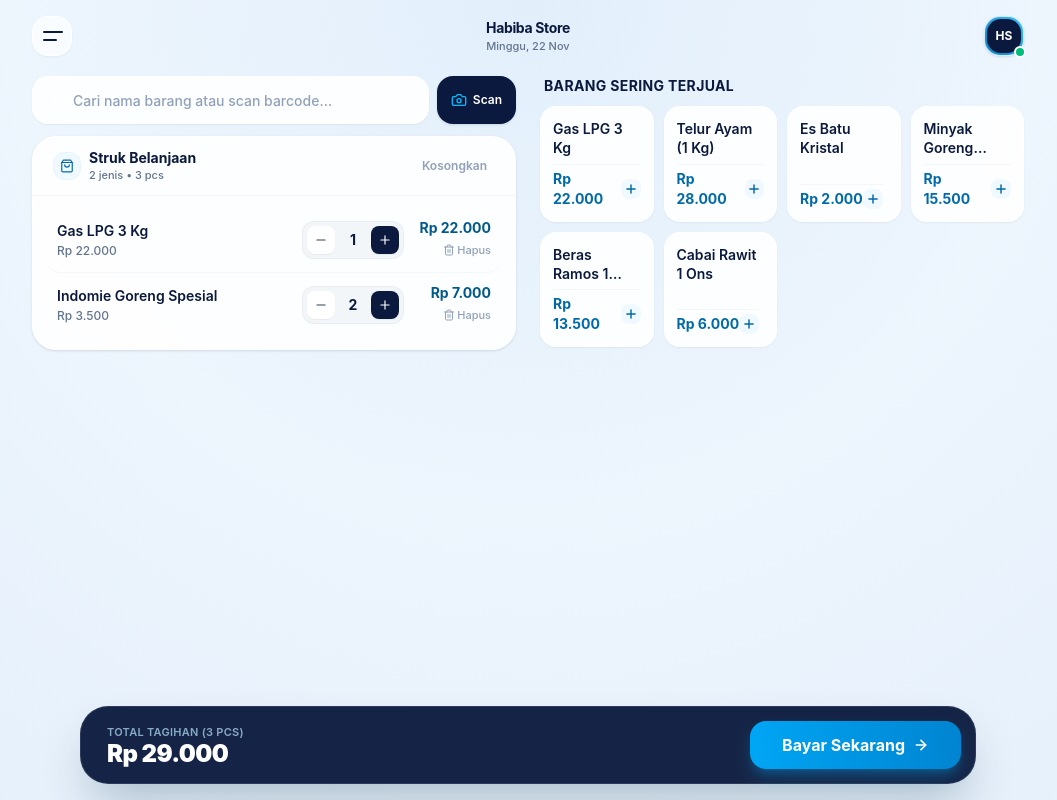
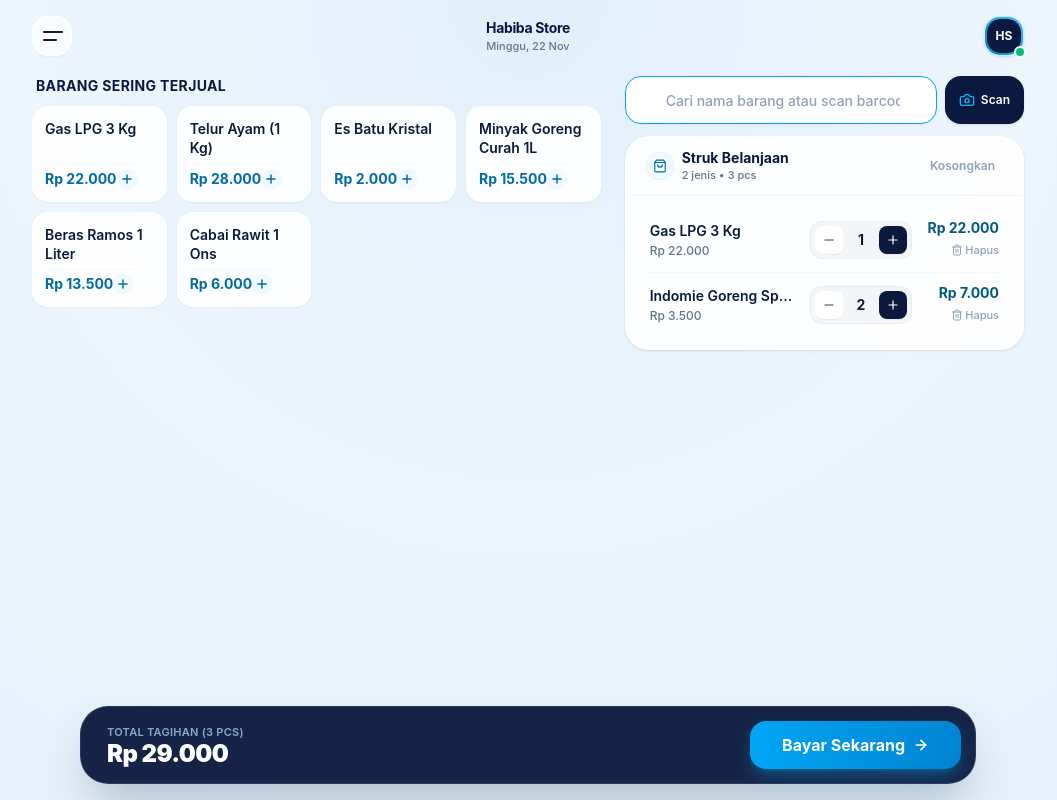
Before and after one commit to yodi-dev/kasiry, a Vue app: page / in a window 1280 px wide. Shown: the whole page, without its empty margins (112-1169 px from the left). Built offline with nearby package versions, Linux system fonts and the light colour scheme.

Commit message:
feat: place barcode search bar above cart, add autofocus, and handle enter key for scanner

```diff
--- a/src/App.vue
+++ b/src/App.vue
@@ -37,6 +37,7 @@ const cart = ref([
 // State Pencarian Barcode / Barang
 const searchQuery = ref('')
 const scannedBarcode = ref('')
+const barcodeInputBarRef = ref(null)
 
 // State Modals
 const isPaymentOpen = ref(false)
@@ -95,6 +96,7 @@ const addToCart = (product) => {
       qty: 1
     })
   }
+  barcodeInputBarRef.value?.focusInput()
 }
 
 const increaseQty = (productId) => {
@@ -287,10 +289,19 @@ const handleActivateLicense = (code) => {
     <main class="w-full max-w-5xl mx-auto px-4 py-3">
       <div class="grid grid-cols-1 lg:grid-cols-12 gap-4 lg:gap-6 items-start">
 
-        <!-- KOLOM 1: FORM INPUT BARCODE & KERANJANG (Sejajar & Menyatu Secara Logis) -->
-        <div class="lg:col-span-6 flex flex-col gap-3">
-          <!-- Form Input Barcode & Search (Mengambang Sejajar di Atas Keranjang) -->
+        <!-- BAGIAN 1: BARANG SERING TERJUAL (Di HP posisinya di atas, di Desktop di Kolom Kiri) -->
+        <div class="lg:col-span-6 xl:col-span-7 flex flex-col gap-3">
+          <FrequentProductsSection
+            :frequentProducts="frequentProducts"
+            @selectProduct="addToCart"
+          />
+        </div>
+
+        <!-- BAGIAN 2: FORM INPUT BARCODE & KERANJANG (Form Input Mengambang Tepat di Atas Keranjang yang di Bawah) -->
+        <div class="lg:col-span-6 xl:col-span-5 flex flex-col gap-3">
+          <!-- Form Input Barcode & Search (Autofocus & Mengambang di Atas Keranjang) -->
           <BarcodeInputBar
+            ref="barcodeInputBarRef"
             v-model:searchQuery="searchQuery"
             :searchResults="searchResults"
             @selectProduct="addToCart"
@@ -298,21 +309,13 @@ const handleActivateLicense = (code) => {
             @triggerLazyInventory="triggerLazyInventory"
           />
 
-          <!-- Keranjang Belanjaan / Struk -->
+          <!-- Keranjang Belanjaan / Struk (Di Bawah Form Input) -->
           <CartSection
             :cartItems="cart"
             @increaseQty="increaseQty"
             @decreaseQty="decreaseQty"
             @removeItem="removeItem"
             @clearCart="clearCart"
-          />
-        </div>
-
-        <!-- KOLOM 2: BARANG SERING TERJUAL (Tombol Cepat) -->
-        <div class="lg:col-span-6 flex flex-col gap-3">
-          <FrequentProductsSection
-            :frequentProducts="frequentProducts"
-            @selectProduct="addToCart"
           />
         </div>
 
--- a/src/components/BarcodeInputBar.vue
+++ b/src/components/BarcodeInputBar.vue
@@ -1,5 +1,5 @@
 <script setup>
-import { ref } from 'vue'
+import { ref, onMounted, nextTick } from 'vue'
 import { Search, Camera, X, PlusCircle } from '@lucide/vue'
 
 const props = defineProps({
@@ -22,13 +22,30 @@ const emit = defineEmits([
 
 const inputRef = ref(null)
 
+// Autofocus saat komponen dimuat
+onMounted(() => {
+  nextTick(() => {
+    inputRef.value?.focus()
+  })
+})
+
+const focusInput = () => {
+  nextTick(() => {
+    inputRef.value?.focus()
+  })
+}
+
+defineExpose({
+  focusInput
+})
+
 const handleInput = (e) => {
   emit('update:searchQuery', e.target.value)
 }
 
 const clearInput = () => {
   emit('update:searchQuery', '')
-  if (inputRef.value) inputRef.value.focus()
+  focusInput()
 }
 
 const onSelect = (product) => {
@@ -41,11 +58,19 @@ const onTriggerUnknown = () => {
   emit('triggerLazyInventory', code)
   clearInput()
 }
+
+const handleEnter = () => {
+  if (props.searchResults && props.searchResults.length > 0) {
+    onSelect(props.searchResults[0])
+  } else if (props.searchQuery.trim().length > 0) {
+    onTriggerUnknown()
+  }
+}
 </script>
 
 <template>
   <div class="relative w-full">
-    <!-- Form Input Barcode & Search (Floating Glassmorphism Pill) -->
+    <!-- Form Input Barcode & Search (Floating Glassmorphism Pill tepat di atas Keranjang) -->
     <div class="flex items-center gap-2">
       <div class="relative flex-1">
         <div class="absolute inset-y-0 left-0 pl-3.5 flex items-center pointer-events-none text-slate-400">
@@ -55,10 +80,12 @@ const onTriggerUnknown = () => {
         <input
           ref="inputRef"
           type="text"
+          autofocus
           :value="searchQuery"
           @input="handleInput"
+          @keydown.enter="handleEnter"
           placeholder="Cari nama barang atau scan barcode..."
-          class="w-full h-11 sm:h-12 pl-10 pr-9 text-sm font-medium bg-white/90 backdrop-blur-md text-[#0a193d] placeholder:text-slate-400 rounded-2xl border border-white/90 focus:border-sky-500 focus:bg-white shadow-xs outline-hidden transition-all"
+          class="w-full h-11 sm:h-12 pl-10 pr-9 text-sm font-medium bg-white/95 backdrop-blur-md text-[#0a193d] placeholder:text-slate-400 rounded-2xl border border-white/90 focus:border-sky-500 focus:bg-white shadow-xs outline-hidden transition-all"
         />
 
         <button
```
